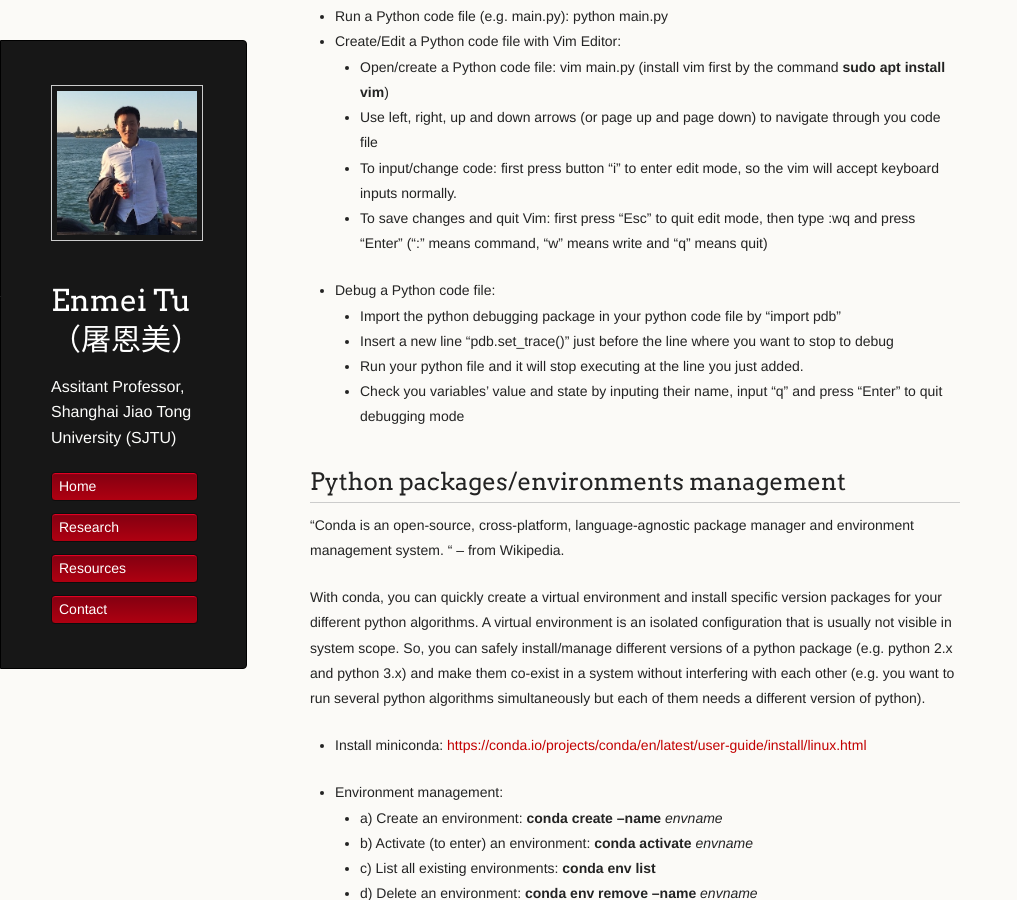
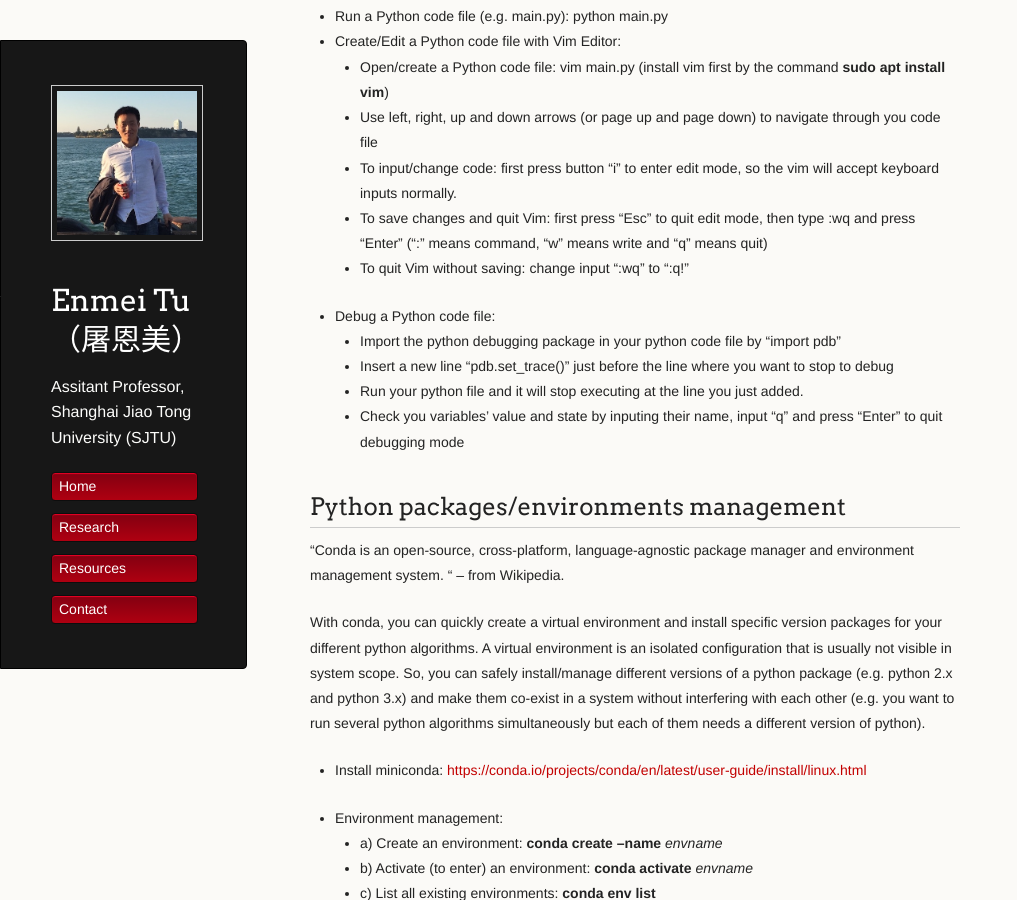
Before and after one commit to hellotem/enmeitu.github.io, a Jekyll site: the page built from resource/linux.md, in a window 1280 px wide and 900 px high, scrolled down 1161 px. Shown: the whole window, without its empty margins (0-1017 px from the left). Built offline with Jekyll 4.4.1, drawn with Linux system fonts in a browser that asks for light colours; our own code applies the rules of GitHub Pages for plain Markdown files.

Commit message:
Update linux.md

```diff
--- a/resource/linux.md
+++ b/resource/linux.md
@@ -41,6 +41,7 @@
   - Use left, right, up and down arrows (or page up and page down) to navigate through you code file
   - To input/change code: first press button "i" to enter edit mode, so the vim will accept keyboard inputs normally.
   - To save changes and quit Vim: first press "Esc" to quit edit mode, then type :wq and press "Enter" (":" means command, "w" means write and "q" means quit)
+  - To quit Vim without saving: change input ":wq" to ":q!"
 * Debug a Python code file:
   - Import the python debugging package in your python code file by "import pdb"
   - Insert a new line "pdb.set_trace()" just before the line where you want to stop to debug
```
